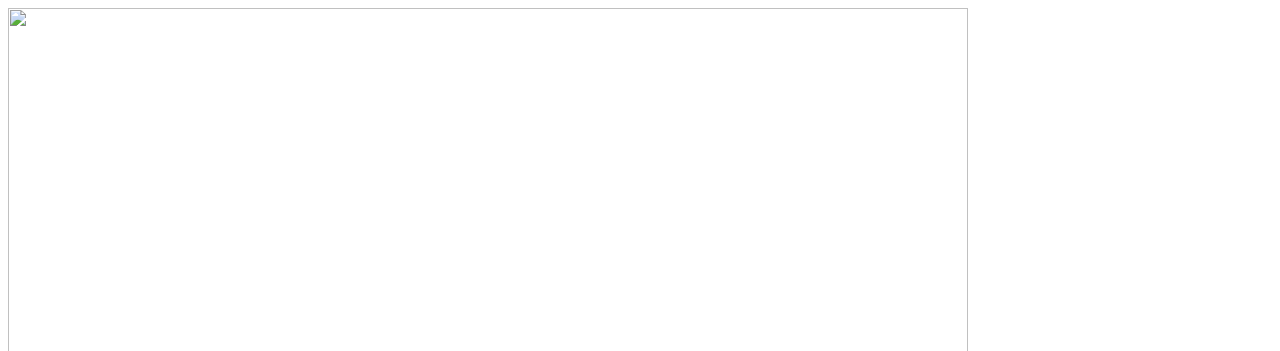
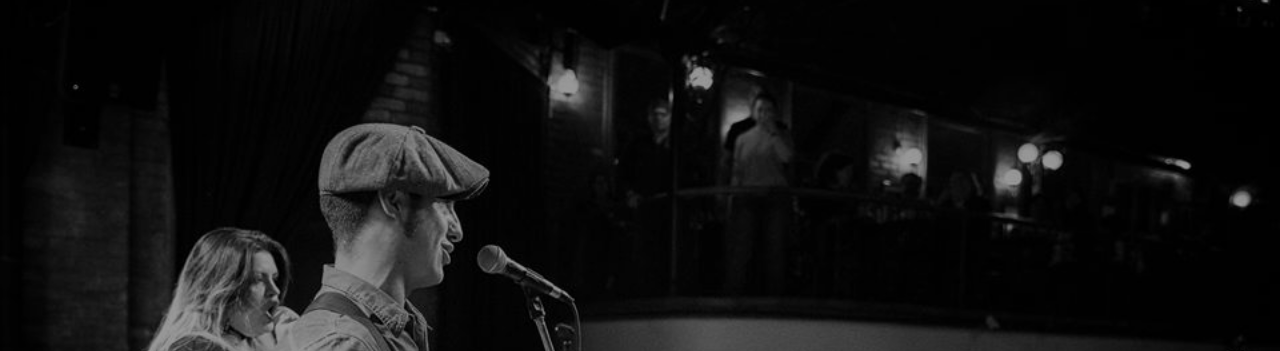
Before and after one commit to rdquintas/gringoswashboard.com, a website: page src/index.html in a window 1280 px wide. Shown: the top 351 px of the page. Drawn offline with Linux system fonts and the light colour scheme; the site is published under a folder, as on GitHub Pages, so addresses that start at the root find nothing.

Commit message:
initial buid

```diff
--- a/src/index.html
+++ b/src/index.html
@@ -4,11 +4,11 @@
   <meta charset="utf-8">
   <meta name="viewport" content="width=device-width, initial-scale=1">
   <title>gringoswashboard.com</title>
-  <link rel="stylesheet" href="/css/site.css">
+  <link rel="stylesheet" href="css/site.css">
 </head>
 <body>
   <header class="hero">
-    <img class="hero__img" src="/images/hero.jpg" alt="" width="960" height="639">
+    <img class="hero__img" src="images/hero.jpg" alt="" width="960" height="639">
     <h1 class="hero__title">Welcome to gringoswashboard.com</h1>
   </header>
 </body>
```
Also changed, not shown: CLAUDE.md (+6 -2 lines), README.md, dist/index.html.
